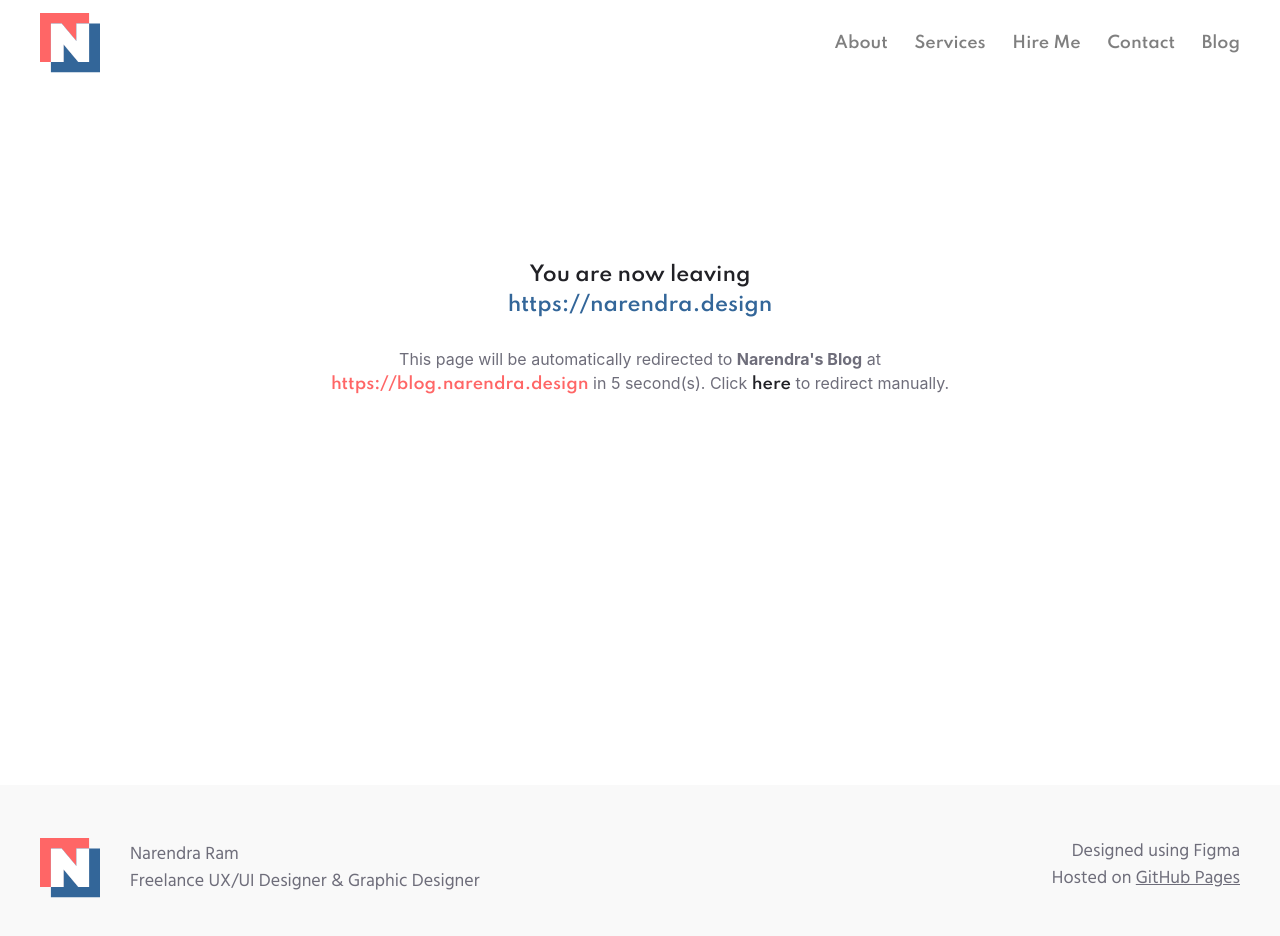
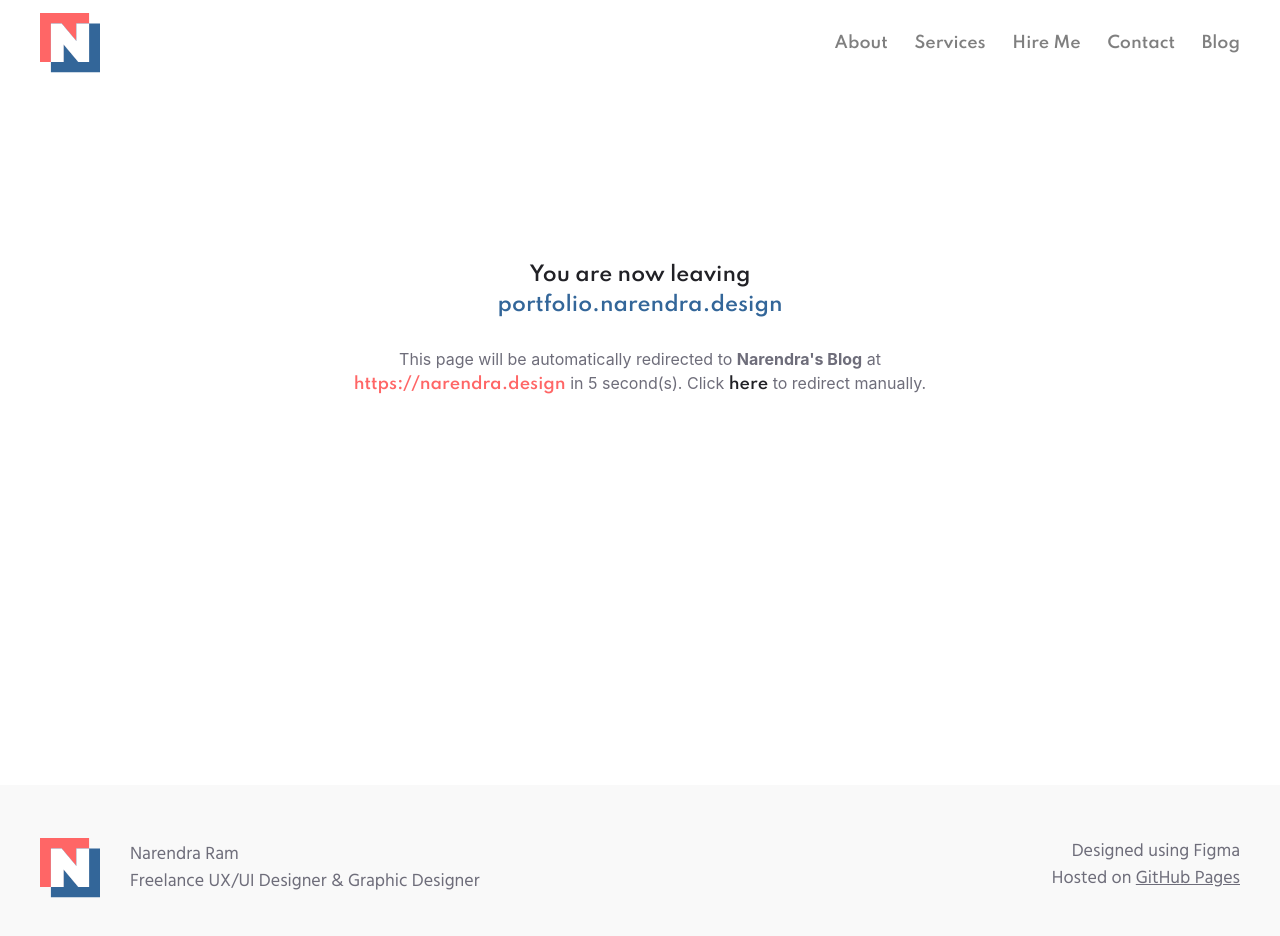
Before and after one commit to narenkram/Lance, a Nuxt app: page /blog in a window 1280 px wide. Shown: the top 936 px of the page. Built offline with nearby package versions, Linux system fonts and the light colour scheme.

Commit message:
refactor(html): update redirect urls

```diff
--- a/pages/blog.vue
+++ b/pages/blog.vue
@@ -5,16 +5,16 @@
         <div class="col-12 text-center">
           <h4>
             You are now leaving <br />
-            <span class="text-secondary">https://narendra.design</span>
+            <span class="text-secondary">portfolio.narendra.design</span>
           </h4>
           <p>
             This page will be automatically redirected to
             <b>Narendra's Blog</b> at <br />
-            <a class="text-primary" href="https://blog.narendra.design"
-              >https://blog.narendra.design</a
+            <a class="text-primary" href="https://narendra.design"
+              >https://narendra.design</a
             >
             in <span id="blog_counter">10</span> second(s). Click
-            <a href="https://blog.narendra.design">here</a> to redirect
+            <a href="https://narendra.design">here</a> to redirect
             manually.
           </p>
         </div>
--- a/pages/hire-ui-ux-designer.vue
+++ b/pages/hire-ui-ux-designer.vue
@@ -5,17 +5,16 @@
         <div class="col-12 text-center">
           <h4>
             You are now leaving <br />
-            <span class="text-secondary">https://narendra.design</span>
+            <span class="text-secondary">portfolio.narendra.design</span>
           </h4>
           <p>
-            This page will be automatically redirected to
-            <b>Narendra's Upwork Page</b> at <br />
+            This page will be automatically redirected to at
             <a
               class="text-primary"
               href="https://www.upwork.com/freelancers/~01d7fc59aedbaa665c"
-              >https://www.upwork.com/freelancers/~01d7fc59aedbaa665c</a
+              >Narendra's Upwork Page</a
             >
-            in <span id="hire_me_counter">10</span> second(s). Click
+            in <span id="hire_me_counter">10</span> second(s).<br />Click
             <a href="https://www.upwork.com/freelancers/~01d7fc59aedbaa665c"
               >here</a
             >
--- a/plugins/client-only.client.js
+++ b/plugins/client-only.client.js
@@ -2,7 +2,7 @@ function countdown_blog() {
     var i = document.getElementById("blog_counter");
 
     if (parseInt(i.innerHTML) <= 0) {
-        location.href = "https://blog.narendra.design";
+        location.href = "https://narendra.design";
     }
     if (parseInt(i.innerHTML) != 0) {
         i.innerHTML = parseInt(i.innerHTML) - 1;
```
